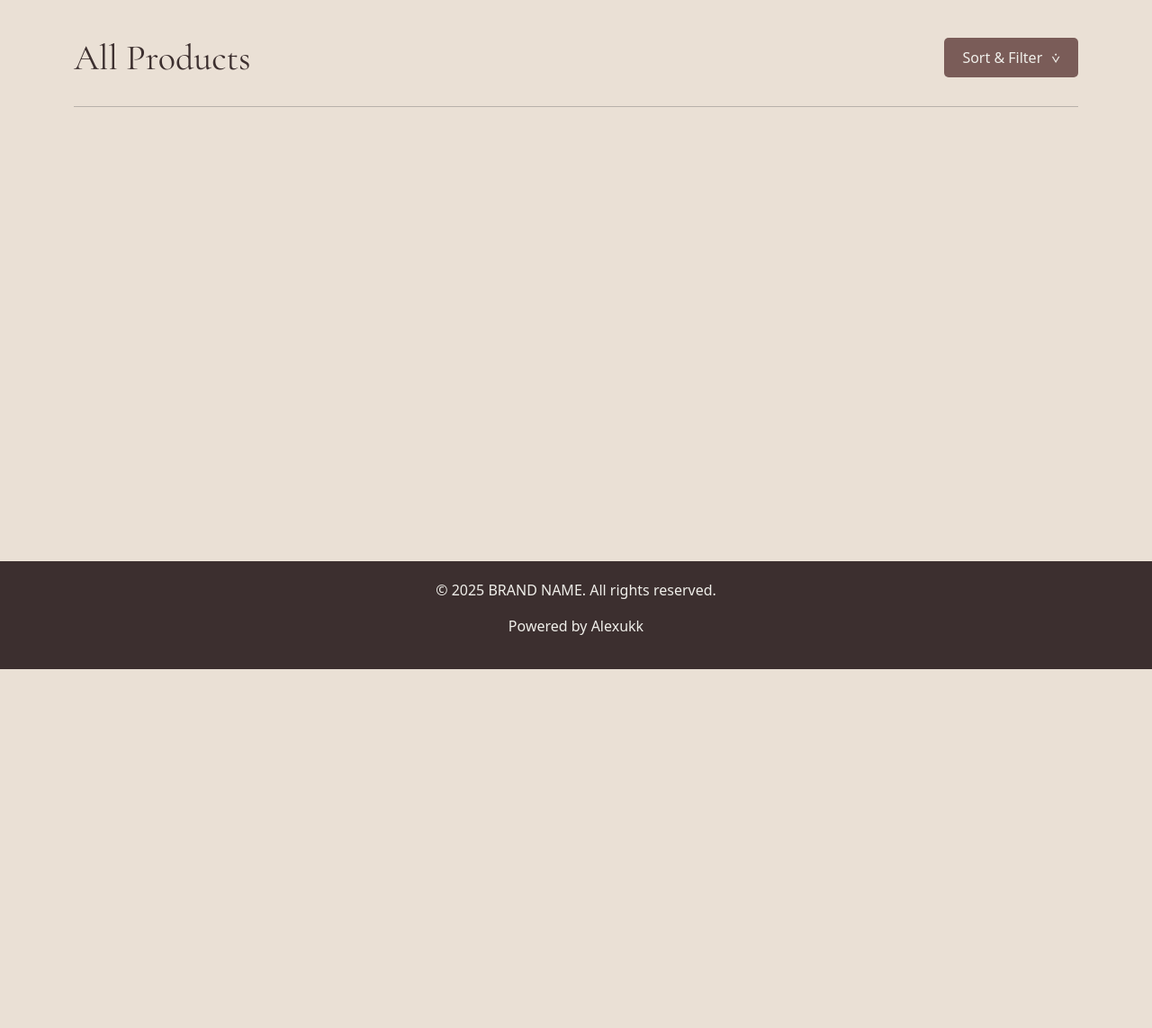
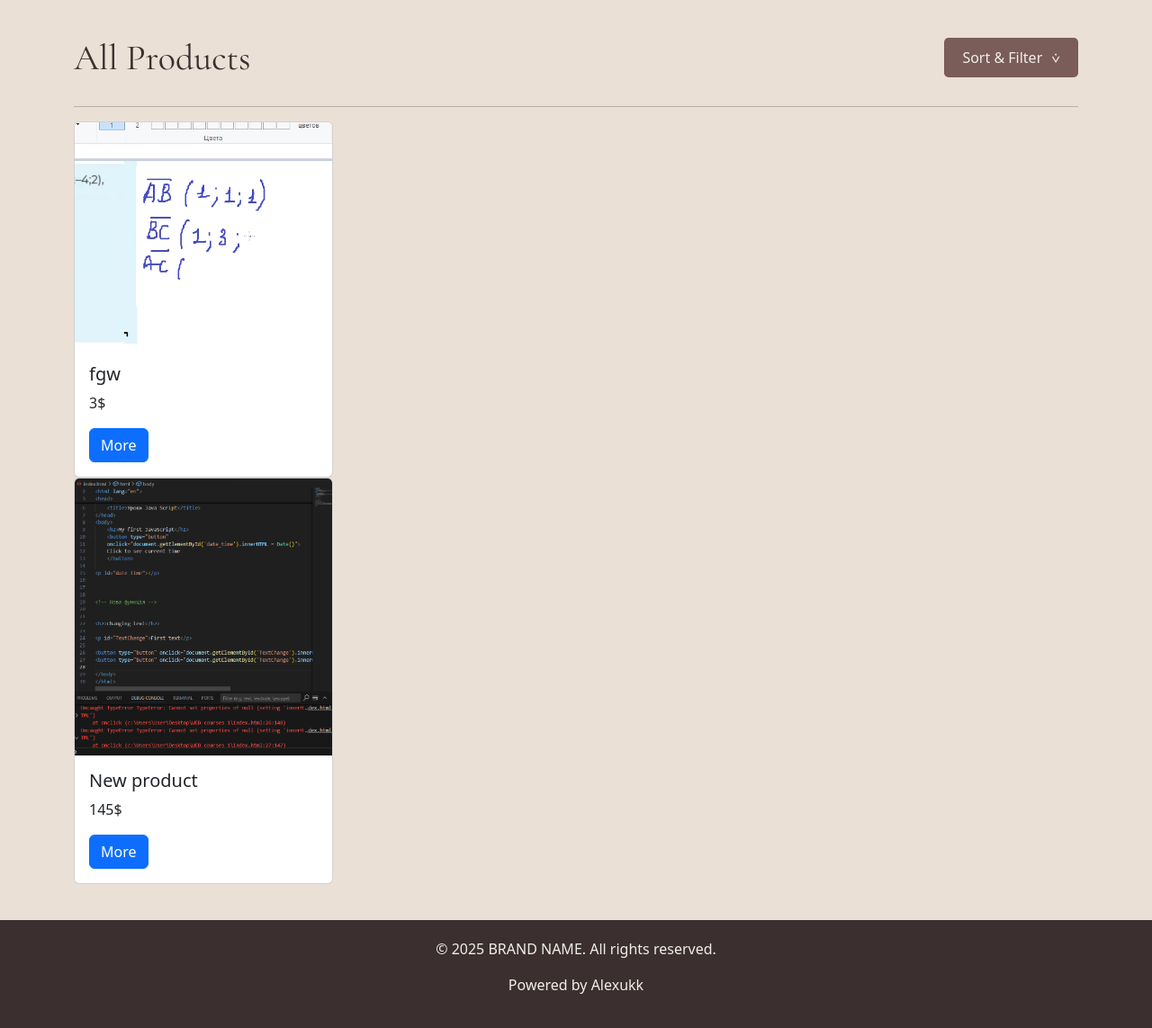
Before and after one commit to Alexukk/Diordiev-Crafts, a Flask app: page /shop in a window 1280 px wide. Shown: the part 56-1199 px from the top of the page at 90% size. Before the commit the page ends 800 px from the top, so only its background shows below. Run offline with Flask 3, Linux system fonts and the light colour scheme.

Commit message:
Added logic for parsing products from db

```diff
--- a/main.py
+++ b/main.py
@@ -4,6 +4,8 @@ from datetime import timedelta
 from dotenv import load_dotenv
 import os
 from datetime import datetime, timezone
+
+from unicodedata import category
 from werkzeug.utils import secure_filename
 
 load_dotenv()
@@ -14,8 +16,8 @@ app.secret_key = os.getenv('SECRET_KEY')
 app.config['SQLALCHEMY_DATABASE_URI'] = 'sqlite:///DiordievCrafts.db'
 db = SQLAlchemy(app)
 
-UPLOAD_FOLDER = './static/uploads/posts'
-PRODUCTS_FOLDER = './static/uploads/products'
+UPLOAD_FOLDER = 'static/uploads/posts'
+PRODUCTS_FOLDER = 'static/uploads/products'
 app.config['UPLOAD_FOLDER'] = UPLOAD_FOLDER
 app.config['PRODUCTS_FILES'] = PRODUCTS_FOLDER
 
@@ -72,8 +74,23 @@ def aboutUs():
 
 @app.route('/shop', methods=['GET'])
 def shop():
+    sort_by = request.args.get('sort_by')
+    category = request.args.get('type')
 
-    return render_template('shop.html', products=[])
+    query = Product.query
+
+    if category:
+        query = query.filter_by(category=category)
+
+    if sort_by == 'price_asc':
+        query = query.order_by(Product.price.asc())
+    elif sort_by == 'price_desc':
+        query = query.order_by(Product.price.desc())
+
+
+    products = query.all()
+
+    return render_template('shop.html', products=products)
 
 
 @app.route('/privacy-policy')
--- a/templates/shop.html
+++ b/templates/shop.html
@@ -25,7 +25,7 @@
                         </label>
                     </div>
 
-                    <div class="filter-group" data-category="woodenware">
+                    <div class="filter-group" data-category="boxes">
                         <p class="filter-title">Woodenware</p>
                         <label>
                             <input type="checkbox" name="type" value="boxes">
@@ -80,11 +80,14 @@
         <hr>
         <div class="product-grid">
             {% for product in products %}
-            <div class="product-card">
-                <img src="{{product.photo1}}" alt="{{ product.name }}">
-                <h4>{{ product.name }}</h4>
-                <p class="price">{{ product.price }}$</p>
-            </div>
+            <div class="card" style="width: 18rem;">
+    <img src="{{ './static/' + product.photo1}}" class="card-img-top" alt="{{ product.title }}">
+    <div class="card-body">
+        <h5 class="card-title">{{ product.title }}</h5>
+        <p class="card-text">{{ product.price }}$</p>
+        <a href=" {{ url_for('shop', product_id=product.id) }}" class="btn btn-primary">More</a>
+    </div>
+</div>
             {% endfor %}
         </div>
     </section>
@@ -104,27 +107,21 @@
             }
         });
 
-        // --- Обновленный JavaScript для кнопки "Apply" ---
         document.querySelector('.apply-filters-button').addEventListener('click', () => {
             const checkboxes = dropdownContent.querySelectorAll('input[type="checkbox"]:checked');
             const params = [];
-            let categoryAdded = false;
 
             checkboxes.forEach(checkbox => {
-                const filterGroup = checkbox.closest('.filter-group');
-                const category = filterGroup.getAttribute('data-category');
-
-                if (category && !categoryAdded) {
-                    params.push(`category=${category}`);
-                    categoryAdded = true;
+                if (checkbox.name === 'type') {
+                    params.push(`type=${checkbox.value}`);
                 }
-
-                params.push(`${checkbox.name}=${checkbox.value}`);
+                if (checkbox.name === 'sort_by') {
+                    params.push(`sort_by=${checkbox.value}`);
+                }
             });
 
             window.location.href = `/shop?${params.join('&')}`;
         });
-        // ---------------------------------------------------
     });
 </script>
 {% endblock %}
```
Also changed, not shown: instance/DiordievCrafts.db, static/uploads/products/20250907225647309263_Screenshot_2025-04-03_182616.png (added), static/uploads/products/20250907225647309263_Screenshot_2025-04-03_182645.png (added), static/uploads/products/20250907225647309263_Screenshot_2025-04-03_192800.png (added).
